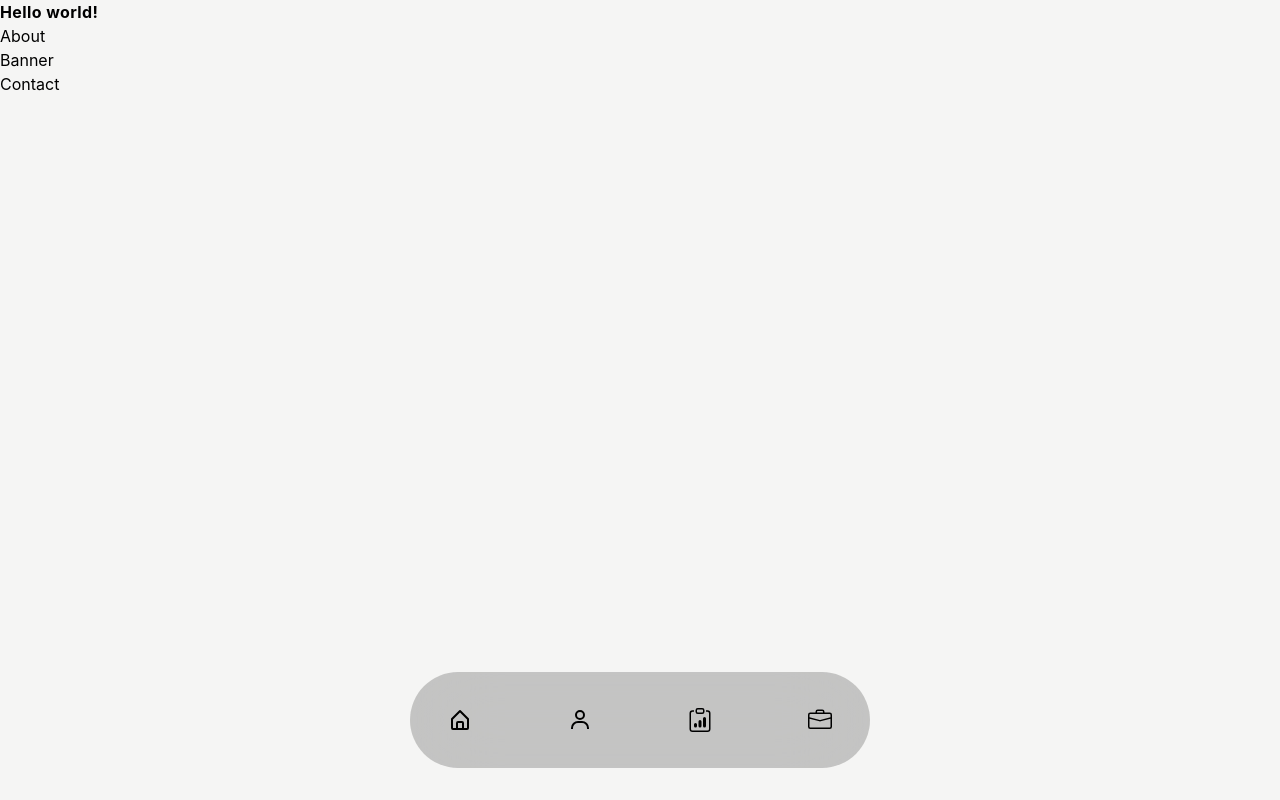
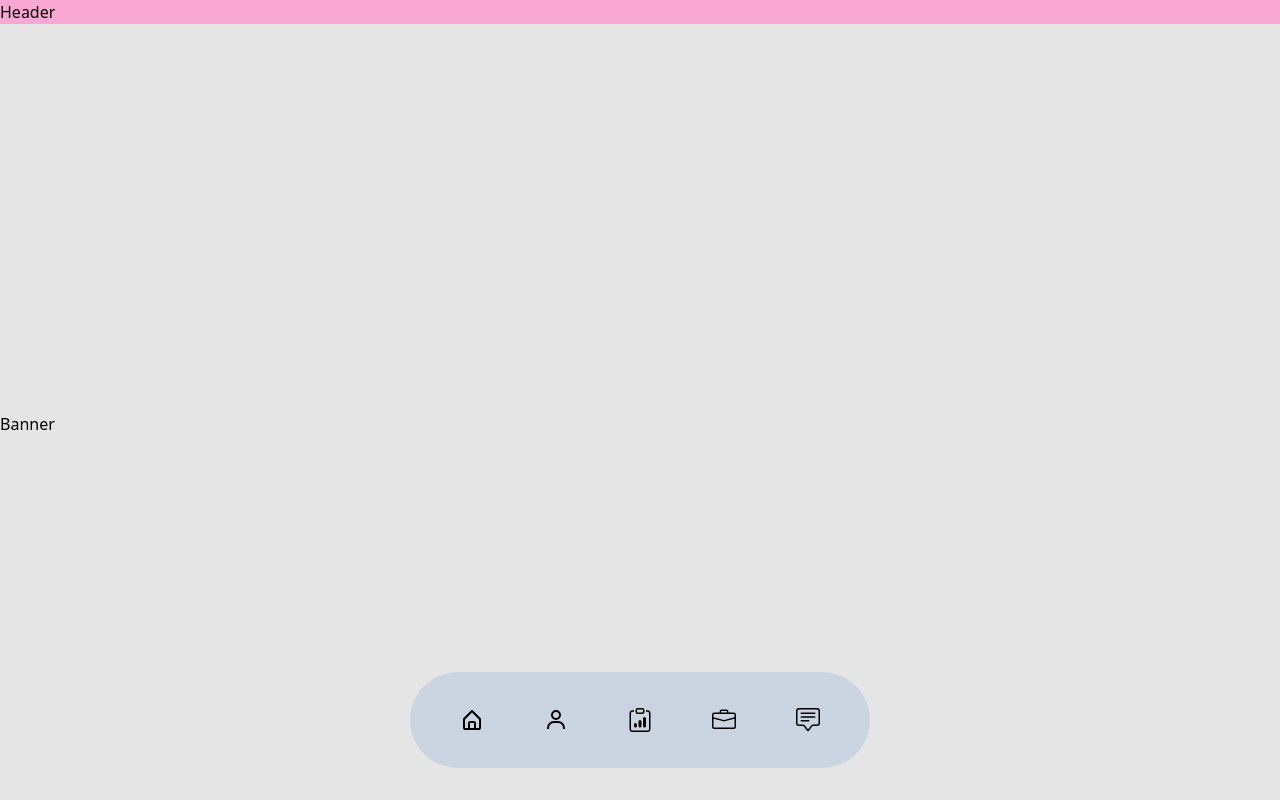
Before and after one commit to ChimmyTee/Portfolio, a React (Create React App) app: page / in a window 1280 px wide. Shown: the top 800 px of the page. Built offline with nearby package versions, Linux system fonts and the light colour scheme.

Commit message:
added more links, scrollable active nav

```diff
--- a/src/App.js
+++ b/src/App.js
@@ -4,18 +4,21 @@ import About from './components/About';
 import Banner from './components/Banner';
 import Contact from './components/Contact';
 import Nav from './components/Nav';
+import Header from './components/Header';
+import Services from './components/Services';
+import Work from './components/Work';
 
 function App() {
   return (
-    <div class='bg-stone-100'>
-      <h1 class="font-bold tracking-tight hover:tracking-wide">
-        Hello world!
-      </h1>
+    <div class='bg-neutral-200'>
+      <Header />
+      <Banner />
       <Nav />
       <About />
-      <Banner />
+      <Services />
+      <Work />
       <Contact />
-      <div class='bg-stone-100 h-screen'></div>
+      <div class='bg-neutral-200 h-screen'></div>
     </div>
   );
 }
--- a/src/components/About.js
+++ b/src/components/About.js
@@ -1,5 +1,5 @@
 const About = () => {
-    return <div>About</div>;
+    return <div class='section' id='about'>About</div>;
 };
 
 export default About;
--- a/src/components/Banner.js
+++ b/src/components/Banner.js
@@ -1,5 +1,5 @@
 const Banner = () => {
-    return <div>Banner</div>;
+    return <div class='section' id='home'>Banner</div>;
 };
 
 export default Banner;
--- a/src/components/Contact.js
+++ b/src/components/Contact.js
@@ -1,5 +1,5 @@
 const Contact = () => {
-    return <div>Contact</div>;
+    return <div class='section' id='contact'>Contact</div>;
 };
 
 export default Contact;
--- /dev/null
+++ b/src/components/Header.js
@@ -0,0 +1,5 @@
+const Header = () => {
+    return <div class='bg-pink-300'>Header</div>;
+};
+
+export default Header;
--- a/src/components/Nav.js
+++ b/src/components/Nav.js
@@ -1,23 +1,26 @@
 import { BiHomeAlt, BiUser } from 'react-icons/bi';
-import { BsClipboardData, BsBriefcase, BsChatSquare} from 'react-icons/bs';
+import { BsClipboardData, BsBriefcase, BsChatSquareText} from 'react-icons/bs';
 import { Link } from 'react-scroll';
 
 const Nav = () => {
-    return <nav class='fixed bottom-4 lg:bottom-8 w-full overflow-hidden z-50'>
+    return <nav class='fixed bottom-2 lg:bottom-8 w-full overflow-hidden z-50'>
         <div class='container mx-auto'>
-            <div class='w-full bg-black/20 h-[96px] backdrop-blur-2xl
-            rounded-full max-w-[460px] mx-auto px-5 flex items-center justify-between text-2xl text-red'>
-                <Link class='cursor-pointer w-[60px] h-[60px] flex items-center justify-center'>
+            <div class='w-full bg-slate-300 h-[96px] backdrop-blur-2xl
+            rounded-full max-w-[460px] mx-auto px-5 flex items-center justify-around text-2xl'>
+                <Link to='home' activeClass='active' smooth={true} spy={true} class='cursor-pointer w-[60px] h-[60px] flex items-center'>
                     <BiHomeAlt />
                 </Link>
-                <Link class='cursor-pointer w-[60px] h-[60px] flex items-center justify-center'>
+                <Link to='about' activeClass='active' smooth={true} spy={true} class='cursor-pointer w-[60px] h-[60px] flex items-center'>
                     <BiUser />
                 </Link>
-                <Link class='cursor-pointer w-[60px] h-[60px] flex items-center justify-center'>
+                <Link to='services' activeClass='active' smooth={true} spy={true} class='cursor-pointer w-[60px] h-[60px] flex items-center'>
                     <BsClipboardData />
                 </Link>
-                <Link class='cursor-pointer w-[60px] h-[60px] flex items-center justify-center'>
+                <Link to='work' activeClass='active' smooth={true} spy={true} class='cursor-pointer w-[60px] h-[60px] flex items-center'>
                     <BsBriefcase />
+                </Link>
+                <Link to='contact' activeClass='active' smooth={true} spy={true} class='cursor-pointer w-[60px] h-[60px] flex items-center'>
+                    <BsChatSquareText />
                 </Link>
 
             </div>
--- /dev/null
+++ b/src/components/Services.js
@@ -0,0 +1,5 @@
+const Services = () => {
+    return <div class='section' id='services'>Services</div>;
+};
+
+export default Services;
--- /dev/null
+++ b/src/components/Work.js
@@ -0,0 +1,5 @@
+const Work = () => {
+    return <div class='section' id='work'>Work</div>;
+};
+
+export default Work;
--- a/src/index.css
+++ b/src/index.css
@@ -2,7 +2,7 @@
 @tailwind components;
 @tailwind utilities;
 
-body {
+/* body {
   margin: 0;
   font-family: -apple-system, BlinkMacSystemFont, 'Segoe UI', 'Roboto', 'Oxygen',
     'Ubuntu', 'Cantarell', 'Fira Sans', 'Droid Sans', 'Helvetica Neue',
@@ -14,4 +14,19 @@ body {
 code {
   font-family: source-code-pro, Menlo, Monaco, Consolas, 'Courier New',
     monospace;
+} */
+
+
+
+.active {
+  background-color: #fff;
+  padding: 1em;
+  border-radius: 100%;
 }
+
+
+@layer base {
+  .section {
+    @apply py-8 lg:py-24 lg:h-screen flex items-center;
+  }
+}
--- a/tailwind.config.js
+++ b/tailwind.config.js
@@ -4,5 +4,10 @@ module.exports = {
   theme: {
     extend: {},
   },
+  container: {
+    padding: {
+      DEFAULT: '15px',
+    },
+  },
   plugins: [],
 }
```
